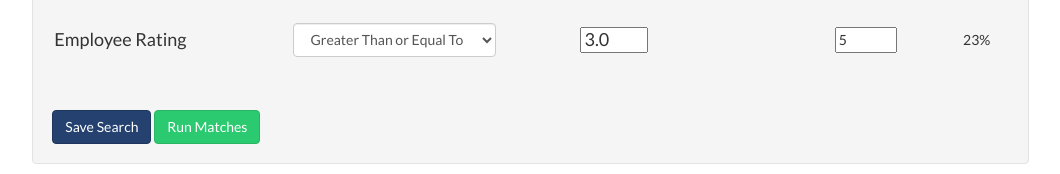
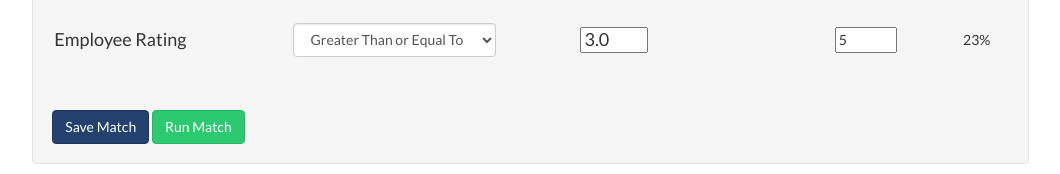
Before and after one commit to twinelabs/enginev2, a Django app: template enginev1/apps/match/templates/match/create_custom.html in a window 1280 px wide. Shown: the part 1426-1600 px from the top of the page, without its empty margins (216-1276 px from the left). Run offline with Django 3.2, Linux system fonts and the light colour scheme; the template is opened without the code that fills it, so the values that code supplies are empty; style sheets or scripts are compiled from the project's sources; some libraries are stand-ins or nearby versions.

Commit message:
no autofill, typos

```diff
--- a/enginev1/apps/match/templates/match/create_custom.html
+++ b/enginev1/apps/match/templates/match/create_custom.html
@@ -357,8 +357,8 @@
                 </div>
             </div>
 
-            <input type="button" name="save-custom-search" value="Save Search" class="btn btn-primary" />
-            <input type="submit" name="submit" value="Run Matches" class="btn btn-success"/>
+            <input type="button" name="save-custom-search" value="Save Match" class="btn btn-primary" />
+            <input type="submit" name="submit" value="Run Match" class="btn btn-success"/>
         </div>
     </form>
 
--- a/enginev1/apps/welcome/templates/welcome/login.html
+++ b/enginev1/apps/welcome/templates/welcome/login.html
@@ -20,7 +20,7 @@
                         <span class="input-group-addon">
                             <span class="glyphicon glyphicon-user"></span>
                         </span>
-                        <input type="text" name="username" class="form-control" id="usr" placeholder="Username">
+                        <input type="text" name="username" class="form-control" id="usr" placeholder="Username" autocomplete="off">
                     </div>
                     <div class="input-group login-input">
                         <span class="input-group-addon">
```
